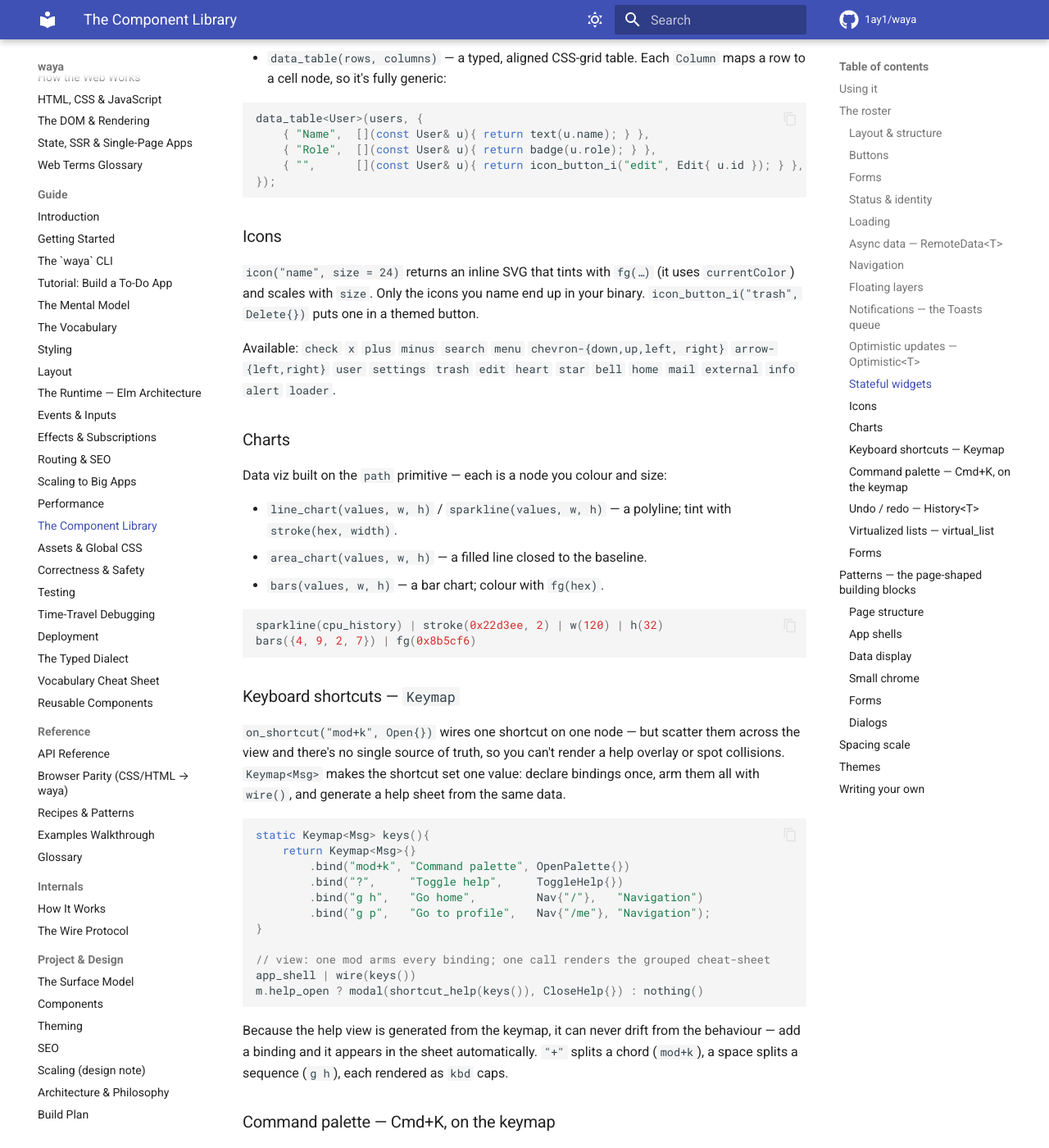
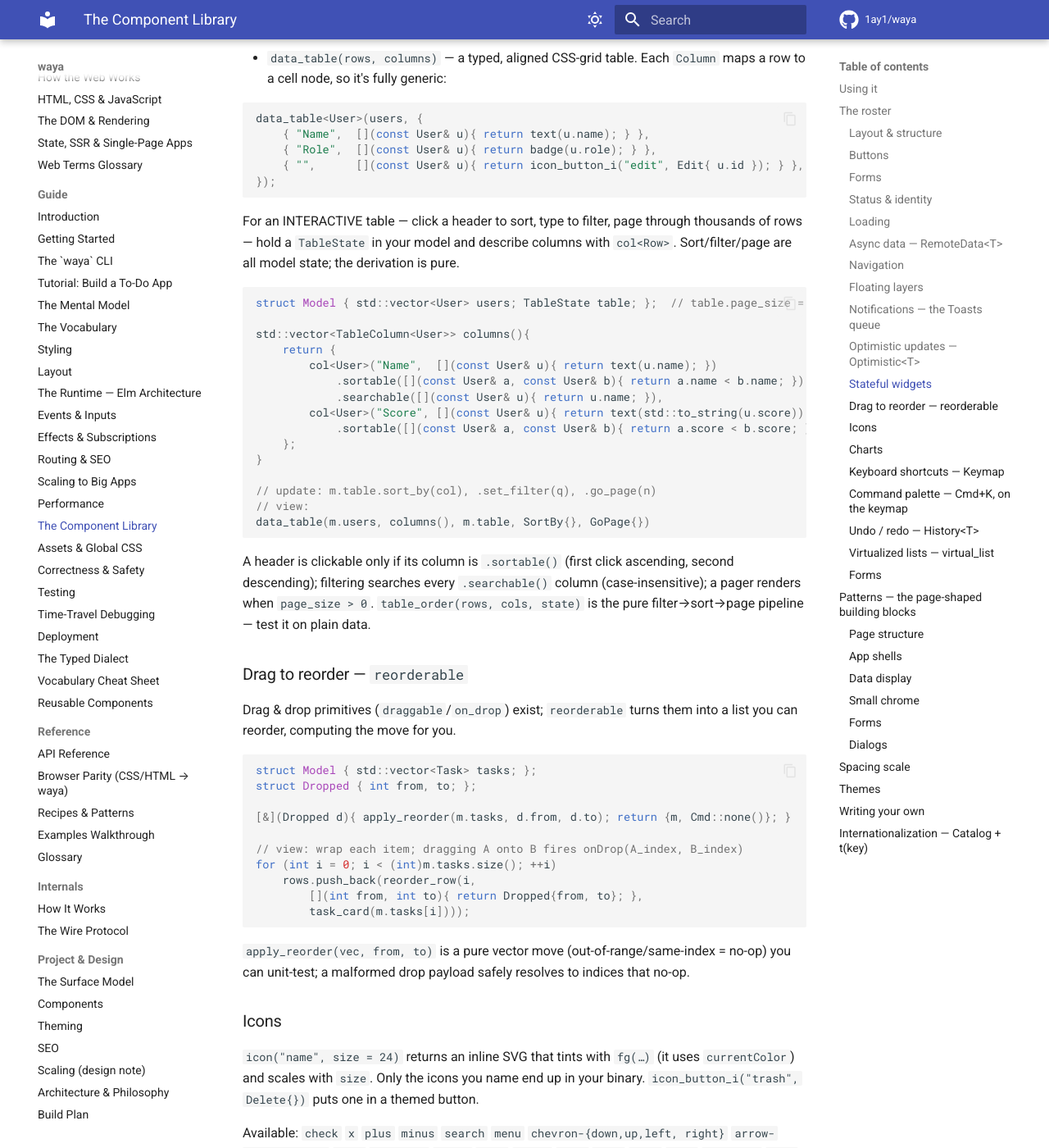
Before and after one commit to 1ay1/waya, an MkDocs documentation site: the page built from docs/14-components.md, in a window 1280 px wide and 1400 px high, scrolled down 4592 px. Shown: the whole window at 82% size. Built offline with MkDocs 1.6.1 and Material for MkDocs 9.7.7, drawn with Linux system fonts in a browser that asks for light colours; comment, search, counter and statistics services are not loaded; some of the changed text lies outside the part shown.

Commit message:
feat(ui): interactive Table + reorderable list + i18n
Three more concerns folded into values, each built on an existing seam.

1. Table<Row> (ui/table.hpp) — sort / filter / paginate a table, all as
   model state. data_table drew a static grid; a real table is
   interactive. TableState holds the sort key+dir, filter text, page as one
   value (sort_by/set_filter/go_page transitions); TableColumn describes a
   column with an optional .sortable(cmp) and .searchable(text); table_order
   is the PURE filter->sort->page pipeline you test on plain data; the
   data_table(rows, cols, state, onSort, onPage) overload renders clickable
   sort headers (with aria-sort) + a pager. Sorting is stable; filtering is
   case-insensitive across searchable columns.

2. reorderable (ui/reorderable.hpp) — drag-to-reorder, the move computed for
   you. Built on the draggable/on_drop primitives: reorder_row(i, onDrop,
   content) makes an item draggable AND a drop target tagged with its index,
   so a drop delivers "from:to" which parse_reorder splits; apply_reorder
   (pure, out-of-range/same-index = no-op) performs the vector move. A
   malformed payload resolves to -1 and no-ops.

3. i18n (ui/i18n.hpp) — Catalog + t(key). A waya view is a pure function of
   state, so translation is just a lookup: t(key, args) interpolates {name}
   placeholders, plural(key, n) picks the singular|plural arm by |n|==1 and
   substitutes {n}, a missing key renders itself (visible not blank), and
   fallback() chains catalogs so a partial locale degrades to the default.
   No macro, no codegen, no global state.

44 new assertions in test_widgets (table sort-toggle/filter/paginate math
+ render, reorder move/no-op/parse + row wiring, i18n interp/plural/
fallback/missing). 31/31 ctest.

````diff
--- a/docs/14-components.md
+++ b/docs/14-components.md
@@ -205,6 +205,55 @@
     { "",      [](const User& u){ return icon_button_i("edit", Edit{ u.id }); } },
 });
 ```
+
+For an INTERACTIVE table — click a header to sort, type to filter, page through
+thousands of rows — hold a `TableState` in your model and describe columns with
+`col<Row>`. Sort/filter/page are all model state; the derivation is pure.
+
+```cpp
+struct Model { std::vector<User> users; TableState table; };  // table.page_size = 25
+
+std::vector<TableColumn<User>> columns(){
+    return {
+        col<User>("Name",  [](const User& u){ return text(u.name); })
+            .sortable([](const User& a, const User& b){ return a.name < b.name; })
+            .searchable([](const User& u){ return u.name; }),
+        col<User>("Score", [](const User& u){ return text(std::to_string(u.score)); })
+            .sortable([](const User& a, const User& b){ return a.score < b.score; }),
+    };
+}
+
+// update: m.table.sort_by(col), .set_filter(q), .go_page(n)
+// view:
+data_table(m.users, columns(), m.table, SortBy{}, GoPage{})
+```
+
+A header is clickable only if its column is `.sortable()` (first click ascending,
+second descending); filtering searches every `.searchable()` column
+(case-insensitive); a pager renders when `page_size > 0`. `table_order(rows,
+cols, state)` is the pure filter→sort→page pipeline — test it on plain data.
+
+### Drag to reorder — `reorderable`
+
+Drag & drop primitives (`draggable`/`on_drop`) exist; `reorderable` turns them
+into a list you can reorder, computing the move for you.
+
+```cpp
+struct Model { std::vector<Task> tasks; };
+struct Dropped { int from, to; };
+
+[&](Dropped d){ apply_reorder(m.tasks, d.from, d.to); return {m, Cmd::none()}; }
+
+// view: wrap each item; dragging A onto B fires onDrop(A_index, B_index)
+for (int i = 0; i < (int)m.tasks.size(); ++i)
+    rows.push_back(reorder_row(i,
+        [](int from, int to){ return Dropped{from, to}; },
+        task_card(m.tasks[i])));
+```
+
+`apply_reorder(vec, from, to)` is a pure vector move (out-of-range/same-index =
+no-op) you can unit-test; a malformed drop payload safely resolves to indices
+that no-op.
 
 ### Icons
 
@@ -549,3 +598,31 @@
 No base class, no macro, no registration. Take arguments, return a node, chain
 mods on the result. That's the whole model — and it's why the library needs no
 special privileges the core doesn't already give you.
+
+## Internationalization — `Catalog` + `t(key)`
+
+A waya view is a pure function of state, so translation is just a lookup the
+view does: swap the active `Catalog` and every `t("save")` renders in the new
+language on the next frame — no framework magic, because the whole UI is already
+rebuilt from the model each frame.
+
+```cpp
+Catalog en = catalog({
+    {"greeting", "Hello, {name}!"},
+    {"items",    "{n} item|{n} items"},   // singular | plural
+    {"save",     "Save"},
+});
+Catalog fr = catalog({ {"greeting", "Bonjour, {name} !"} });
+fr.fallback(en);                          // missing keys fall through to English
+
+// hold the active catalog in your model; the view reads it
+text(loc.t("greeting", {{"name", user.name}}));   // "Hello, Ada!"
+text(loc.plural("items", cart.size()));           // "3 items"
+text(loc.t("save"));                              // "Save" (fr falls back)
+```
+
+`t(key, args)` interpolates `{name}` placeholders; `plural(key, n)` picks the
+`singular|plural` arm by `|n|==1` and substitutes `{n}`. A missing key renders
+the KEY itself (visible, not blank) so untranslated strings are obvious, and
+`fallback()` chains catalogs so a partially-translated locale degrades to the
+default. It's pure lookup — no macro, no codegen, no global state.
````
Also changed, not shown: 5 other files.
